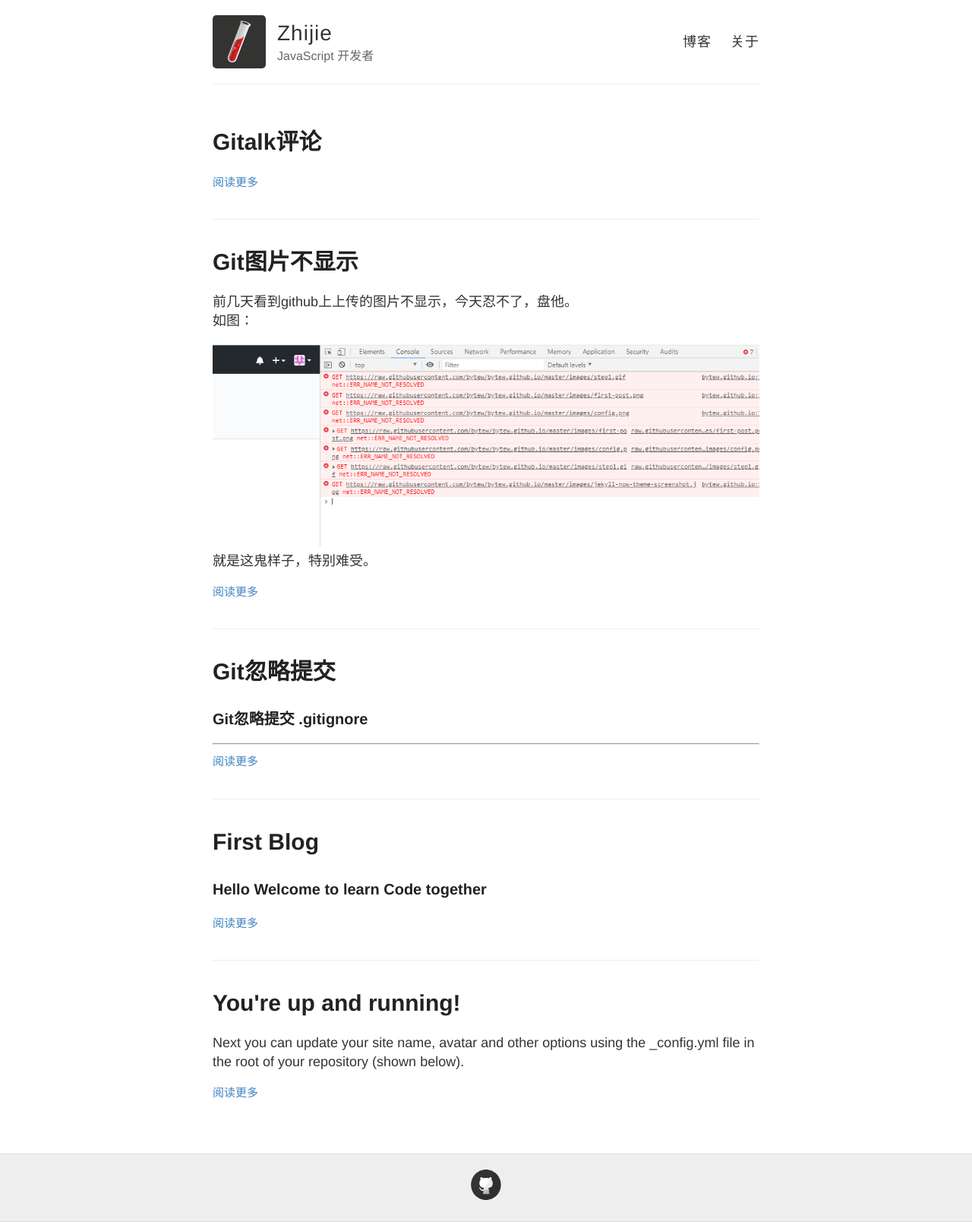
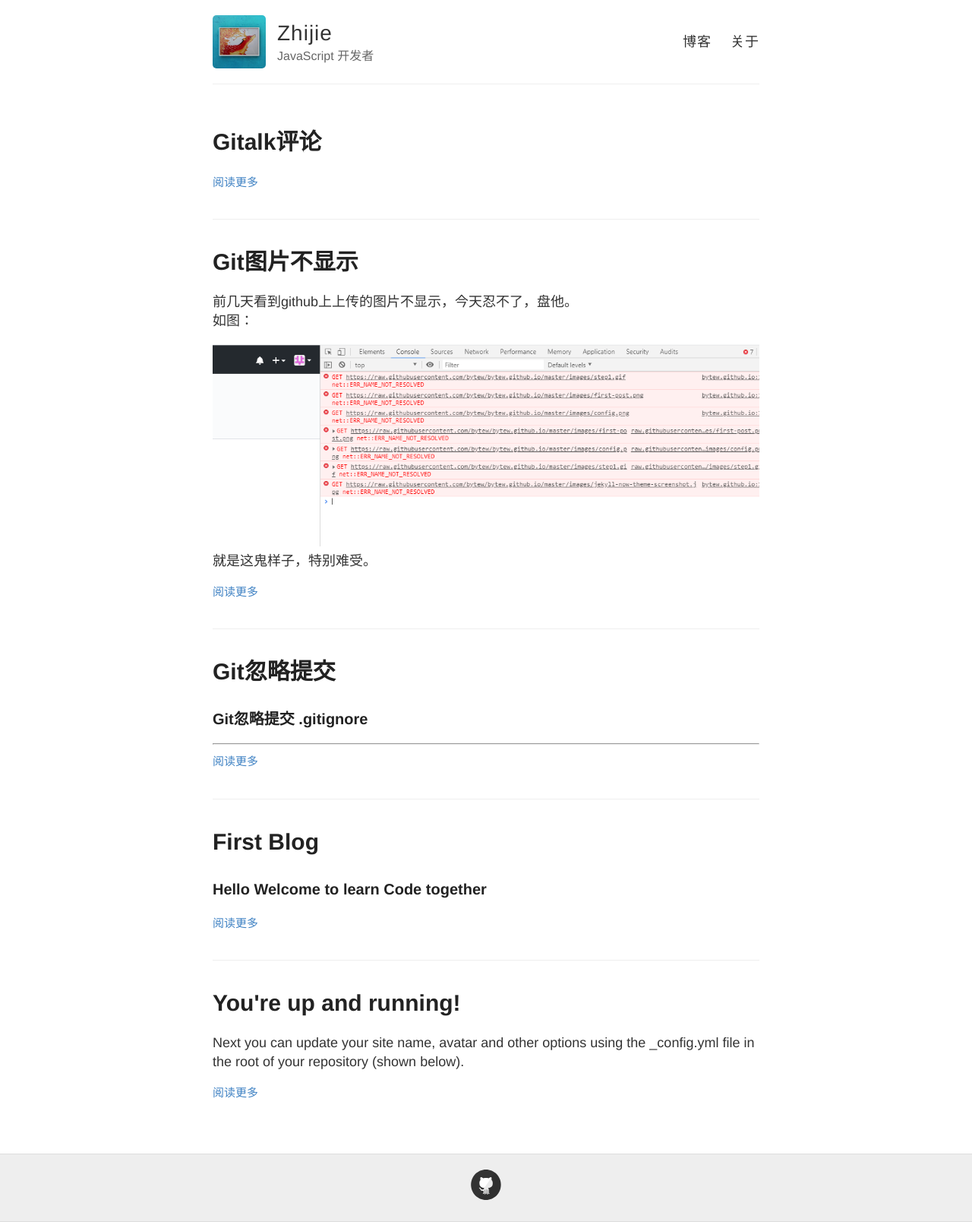
Before and after one commit to bytew/bytew.github.io, a Jekyll site: the page built from index.html, in a window 1280 px wide. Shown: the whole page at 76% size. Built offline with Jekyll 4.4.1, drawn with Linux system fonts in a browser that asks for light colours.

Commit message:
modify avatar

```diff
--- a/_config.yml
+++ b/_config.yml
@@ -9,7 +9,7 @@ name: Zhijie
 description: JavaScript 开发者
 
 # URL of your avatar or profile pic (you could use your GitHub profile pic)
-avatar: https://bytew.github.io/images/jekyll-logo.png
+avatar: https://bytew.github.io/images/bytew-logo.jpg
 
 #
 # Flags below are optional
```
Also changed, not shown: images/bytew-logo.jpg (added).
